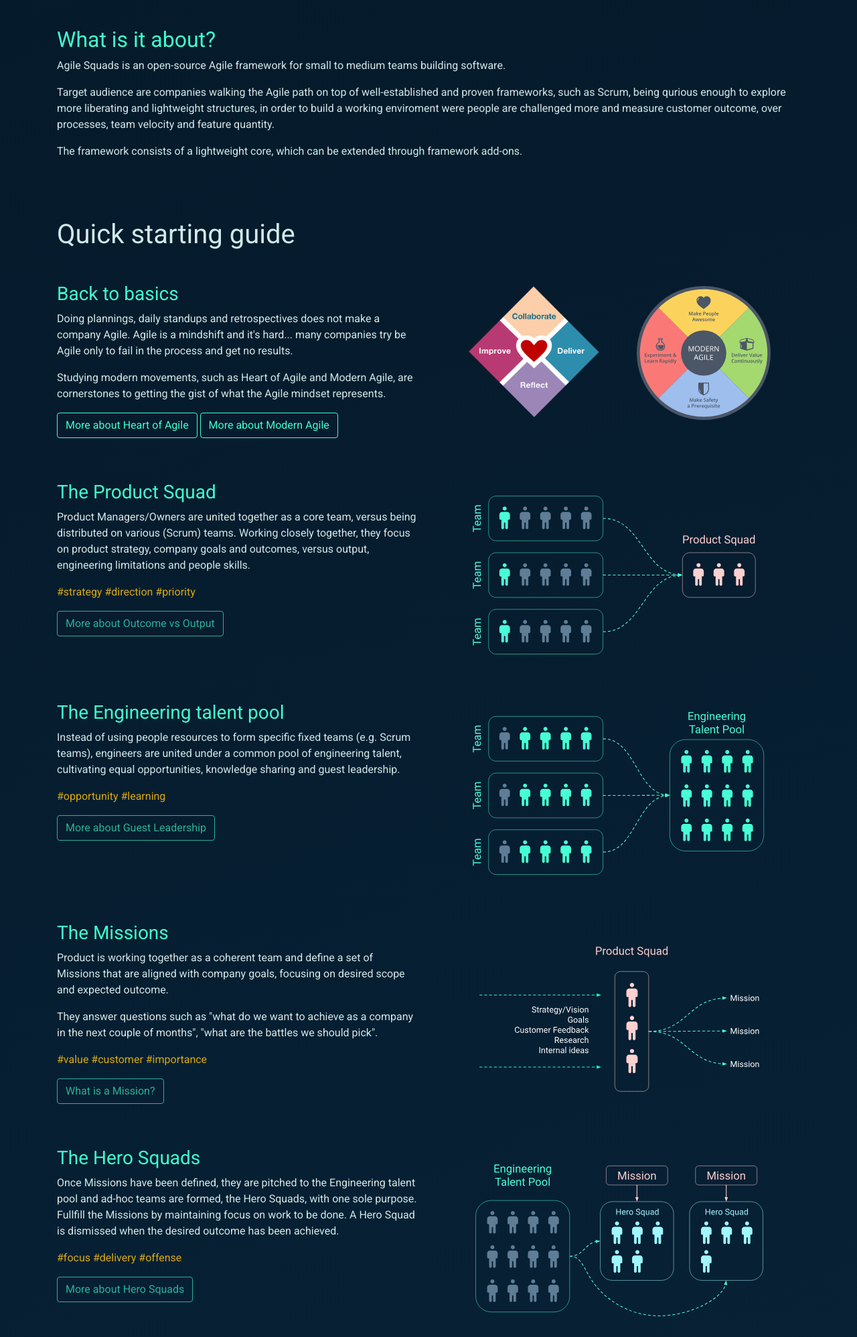
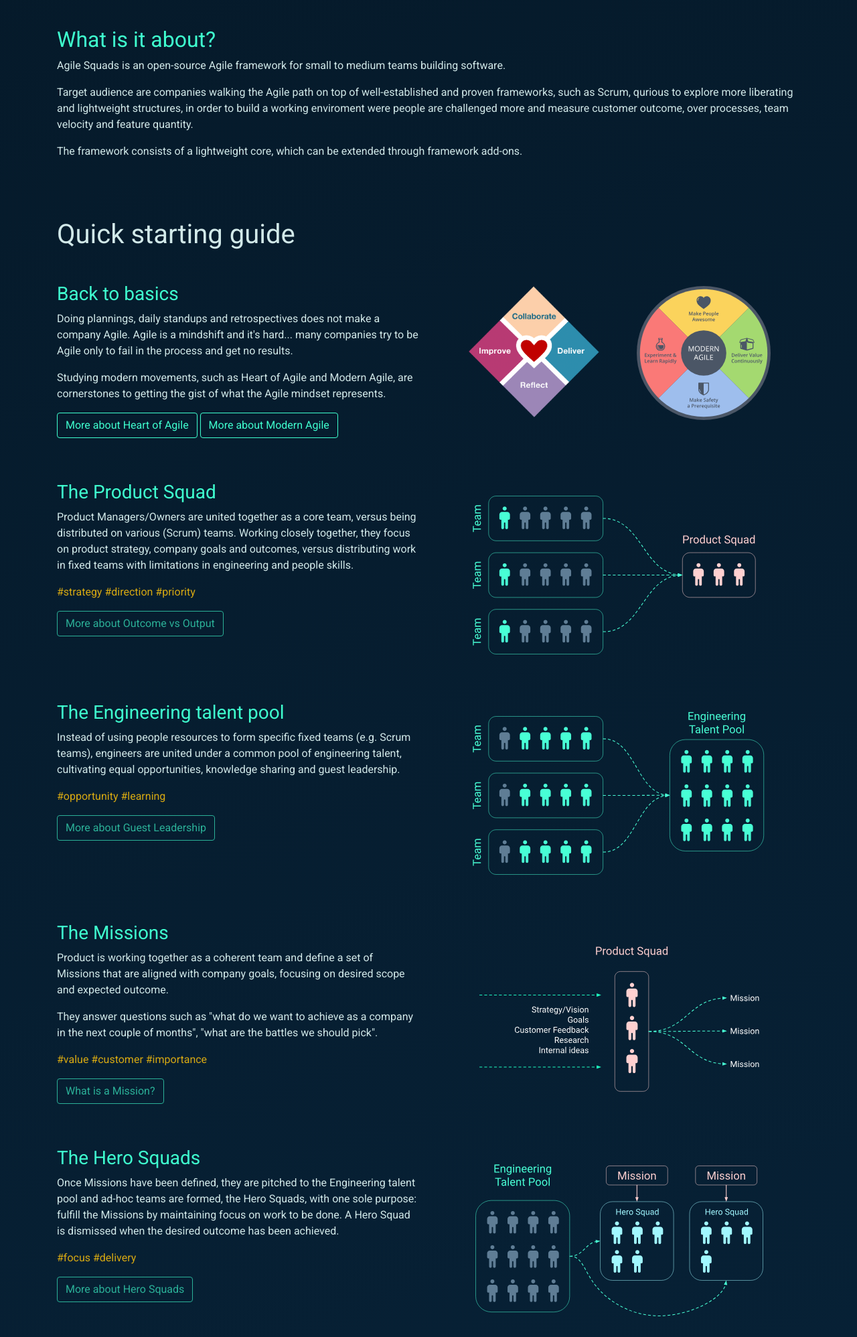
Before and after one commit to agilesquads/agilesquads.github.io, a website built with webpack: page src/html/index.html in a window 1280 px wide. Shown: the part 840-2836 px from the top of the page at 67% size. Built offline with nearby package versions, Linux system fonts and the light colour scheme.

Commit message:
Content updates
Attribution to @dbendilas

```diff
--- a/src/html/partials/home/hero.html
+++ b/src/html/partials/home/hero.html
@@ -26,7 +26,7 @@
     </p>
     <p>
       Target audience are companies walking the Agile path on top of well-established and proven
-      frameworks, such as Scrum, being qurious enough to explore more liberating and lightweight structures, in
+      frameworks, such as Scrum, qurious to explore more liberating and lightweight structures, in
       order to build a working enviroment were people are challenged more and measure customer outcome, over
       processes, team velocity and feature quantity.
     </p>
--- a/src/html/partials/home/quickstart.html
+++ b/src/html/partials/home/quickstart.html
@@ -7,7 +7,7 @@
       <h3 class="text-primary">Back to basics</h3>
       <p>
         Doing plannings, daily standups and retrospectives does not make a company Agile.
-        Agile is a mindshift and it's hard... many companies try be Agile only to fail in the process and get no results.
+        Agile is a mindshift and it's hard... many companies try to be Agile only to fail in the process and get no results.
       </p>
       <p>
         Studying modern movements, such as Heart of Agile and Modern Agile, are cornerstones to getting
@@ -29,7 +29,8 @@
         Product Managers/Owners are united together as a core team,
         versus being distributed on various (Scrum) teams.
         Working closely together, they focus on product strategy,
-        company goals and outcomes, versus output, engineering limitations and people skills.
+        company goals and outcomes, versus distributing work in
+        fixed teams with limitations in engineering and people skills.
       </p>
       <p class="as-hashtag">#strategy #direction #priority</p>
       <a class="btn btn-outline-primary disabled" href="#" target="_blank">More about Outcome vs Output</a>
@@ -80,11 +81,11 @@
       <h3 class="text-primary">The Hero Squads</h3>
       <p>
         Once Missions have been defined, they are pitched to the Engineering talent pool
-        and ad-hoc teams are formed, the Hero Squads, with one sole purpose.
-        Fullfill the Missions by maintaining focus on work to be done.
+        and ad-hoc teams are formed, the Hero Squads, with one sole purpose:
+        fulfill the Missions by maintaining focus on work to be done.
         A Hero Squad is dismissed when the desired outcome has been achieved.
       </p>
-      <p class="as-hashtag">#focus #delivery #offense</p>
+      <p class="as-hashtag">#focus #delivery</p>
       <a class="btn btn-outline-primary disabled" href="http://modernagile.org" target="_blank">More about Hero Squads</a>
     </div>
     <div class="col-lg-6 col-md-12 text-lg-center text-md-left">
@@ -99,10 +100,10 @@
         In the real world, engineering teams are fighting between delivery of new features, management of bugs,
         technical debt and customer support.
         The Guardian Squad is a rotating team formed by the Engineering talent pool
-        with one holy duty. Protect the Hero Squads from losing focus.
+        with one holy duty: protect the Hero Squads from losing focus.
         They act as the shield against context switching, they are the protectors of the Missions.
       </p>
-      <p class="as-hashtag">#support #maintenance #defense</p>
+      <p class="as-hashtag">#maintenance #support</p>
       <a class="btn btn-outline-primary disabled" href="http://modernagile.org" target="_blank">More about Guardian Squad</a>
     </div>
     <div class="col-lg-6 col-md-12 text-lg-center text-md-left">
--- a/src/html/partials/home/values.html
+++ b/src/html/partials/home/values.html
@@ -70,8 +70,7 @@
           <h4 class="card-title text-primary">Learning</h4>
           <p class="card-text text-secondary">
             Teams are thriving in learning organizations. Spreading the knowledge all around
-            and giving equal opportunities to everyone, can establish the longevity of a company,
-            even if that means moving slower.
+            and giving equal opportunities to everyone, can establish a long running company.
           </p>
         </div>
       </div>
```
